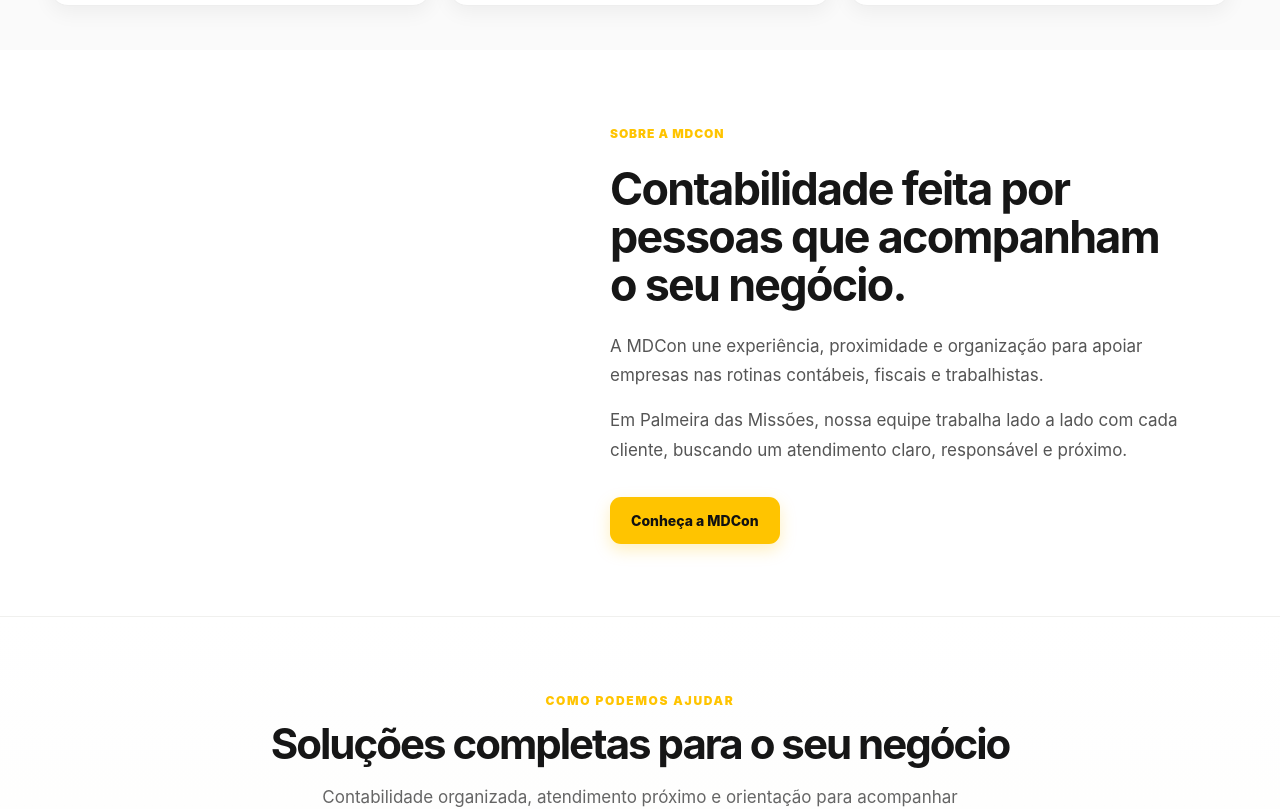
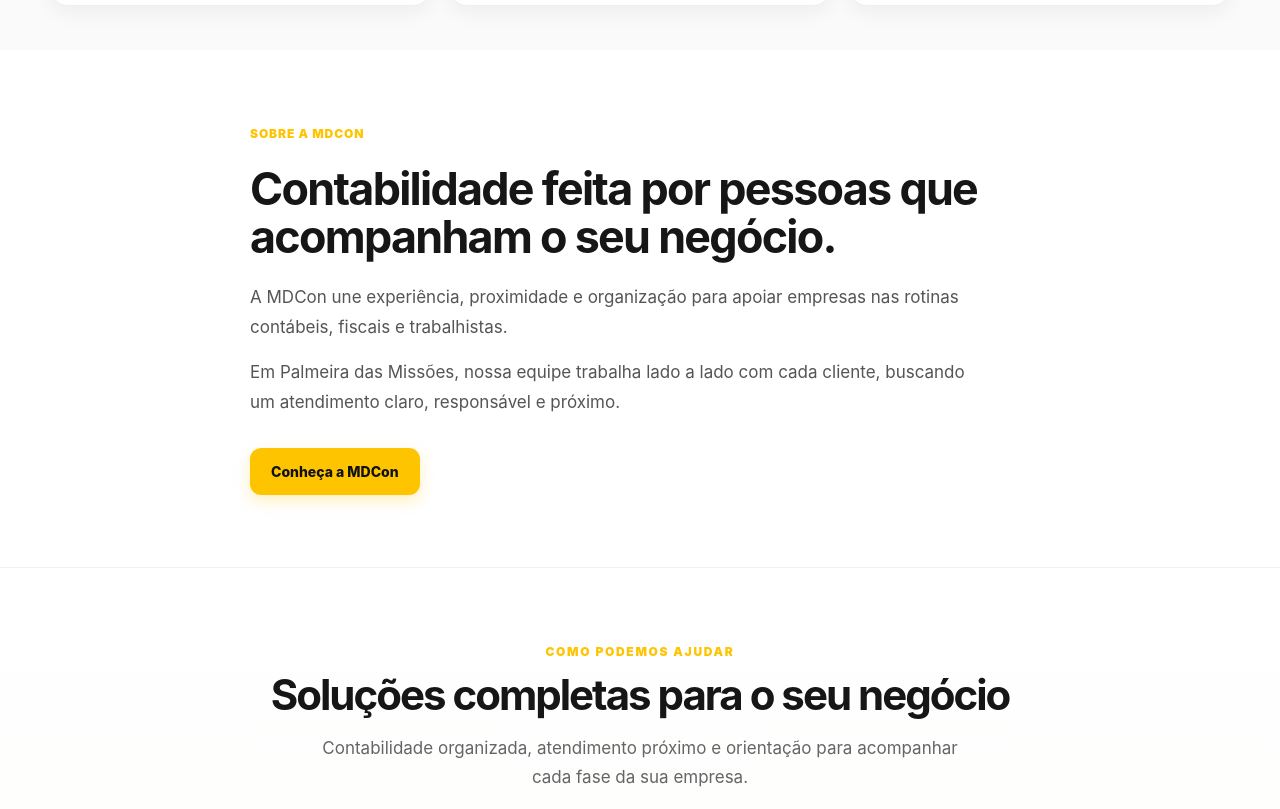
Before and after one commit to cestarifcc-glitch/mdcon-site-oficial, a Next.js app: page / in a window 1280 px wide. Shown: the part 1013-1822 px from the top of the page. Built offline with nearby package versions, Linux system fonts and the light colour scheme.

Commit message:
Add files via upload

```diff
--- a/app/globals.css
+++ b/app/globals.css
@@ -1210,6 +1210,8 @@
 
 
 /* Temporariamente sem foto da equipe */
-.about-team-grid.about-team-no-photo{grid-template-columns:minmax(0,620px);justify-content:end}
-.about-team-no-photo .about-team-copy{width:100%}
-@media(max-width:900px){.about-team-grid.about-team-no-photo{grid-template-columns:1fr;justify-content:stretch}}
+.about-team-grid.about-team-no-photo{grid-template-columns:minmax(0,780px);justify-content:center}
+.about-team-no-photo .about-team-copy{width:100%;max-width:780px}
+.about-team-no-photo .about-team-copy h2{max-width:760px}
+.about-team-no-photo .about-team-copy p{max-width:720px}
+@media(max-width:900px){.about-team-grid.about-team-no-photo{grid-template-columns:1fr;justify-content:stretch}.about-team-no-photo .about-team-copy{max-width:none}}
```
Also changed, not shown: app/servicos/[slug]/page.tsx (+1 -1 lines).
